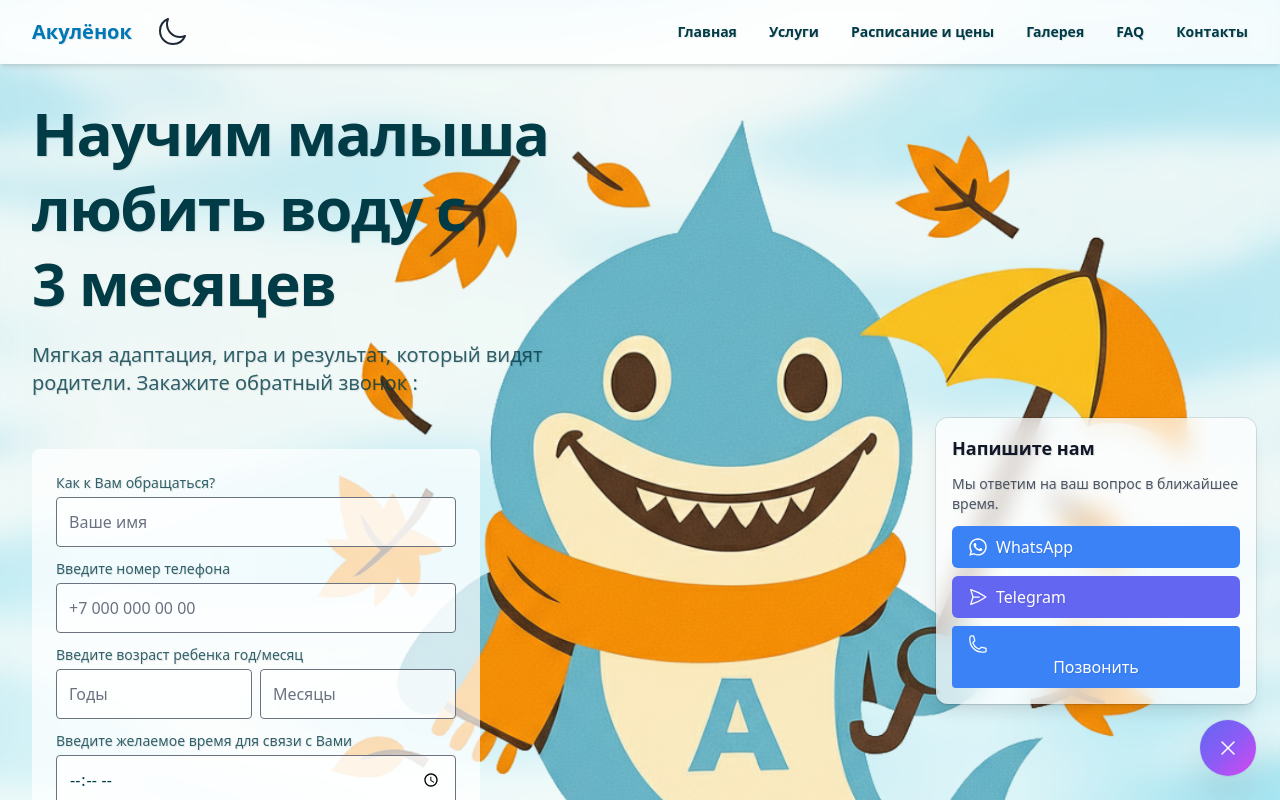
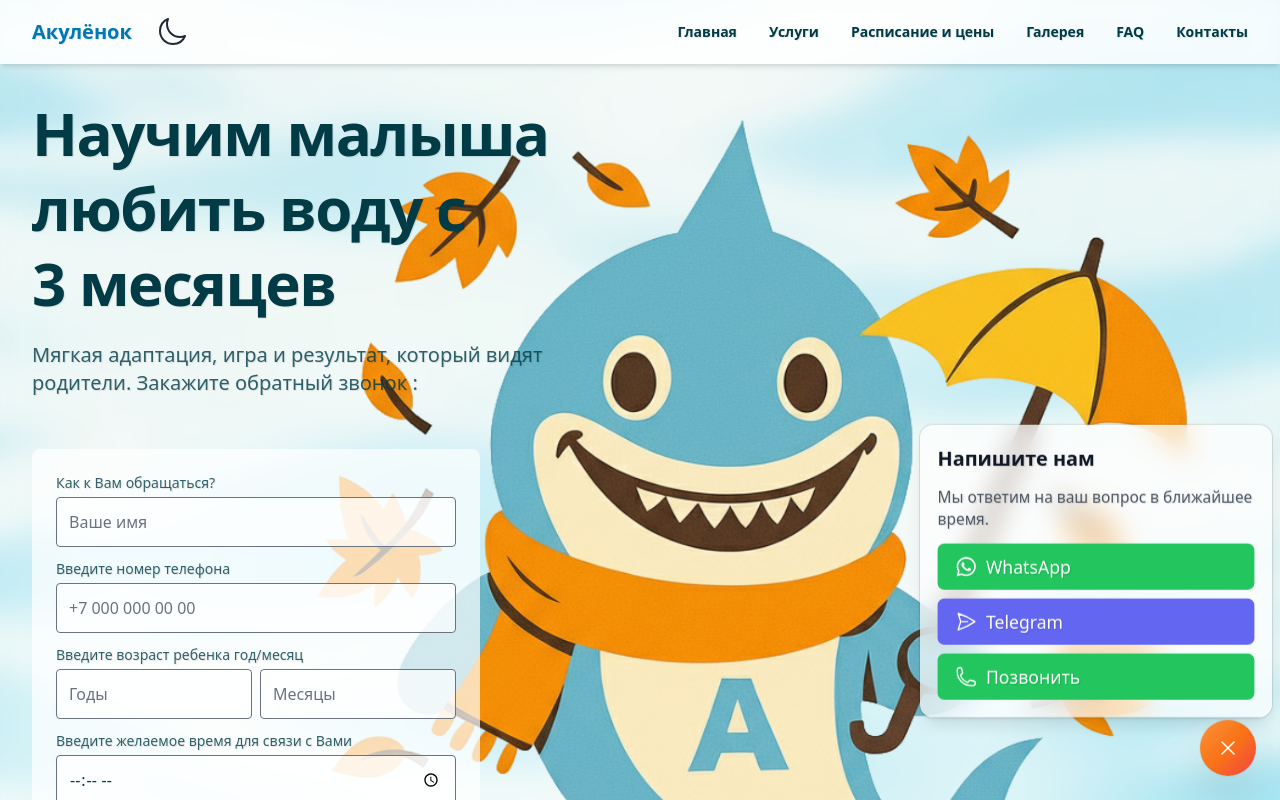
Before and after one commit to peexthree/Akulenok, a Next.js app: page / in a window 1280 px wide. Both pictures are taken after a click on the button 1228 px from the left and 748 px from the top of the page. Shown: the top 800 px of the page. Built offline with nearby package versions, Linux system fonts and the light colour scheme.

Commit message:
╨Ю╨▒╨╜╨╛╨▓╨╕╨╗ ╨║╨╛╨┤ ╨┐╤А╨╛╨╡╨║╤В╨░

```diff
--- a/components/popupWidget.js
+++ b/components/popupWidget.js
@@ -47,7 +47,7 @@ const [hasInteracted, setHasInteracted] = useState(false);
   const fabClasses = clsx(
     "fixed bottom-6 right-6 z-[60] inline-flex items-center justify-center",
     "h-14 w-14 rounded-full shadow-2xl ring-1 ring-black/5",
-    "bg-gradient-to-br from-indigo-500 via-violet-500 to-fuchsia-500",
+    "bg-gradient-to-br from-orange-400 via-orange-500 to-red-500",
     "text-white transition-transform focus:outline-none focus-visible:ring-4 focus-visible:ring-indigo-300",
     open ? "scale-100" : "hover:scale-105 active:scale-95"
   );
@@ -92,7 +92,7 @@ const [hasInteracted, setHasInteracted] = useState(false);
              ref={panelRef}
             key="panel"
             initial={{ opacity: 0, y: 20, scale: 0.95 }}
-            animate={{ opacity: 1, y: 0, scale: 1 }}
+            animate={{ opacity: 1, y: 0, scale: 1.1 }}
             exit={{ opacity: 0, y: 10, scale: 0.95 }}
             transition={{ type: "spring", stiffness: 260, damping: 22 }}
             className={clsx(
@@ -105,7 +105,7 @@ const [hasInteracted, setHasInteracted] = useState(false);
             <h3 className="text-lg font-semibold text-gray-900 dark:text-gray-100">
               Напишите нам
             </h3>
-           <p className="text-sm text-gray-600 dark:text-gray-400">
+           <p className="text-sm text-gray-600 dark:text-gray-100">
               Мы ответим на ваш вопрос в ближайшее время.
             </p>
            <div className="flex flex-col gap-2">
@@ -113,7 +113,7 @@ const [hasInteracted, setHasInteracted] = useState(false);
                 href="https://wa.me/79273039977"
                 target="_blank"
                 rel="noopener noreferrer"
-               className="inline-flex items-center gap-2 rounded-md bg-blue-500 px-4 py-2 text-white hover:bg-blue-600 transition"
+               className="inline-flex items-center gap-2 rounded-md bg-green-500 px-4 py-2 text-white hover:bg-blue-600 transition"
               >
 <FaWhatsapp className="h-5 w-5" />
                 WhatsApp
@@ -122,14 +122,14 @@ const [hasInteracted, setHasInteracted] = useState(false);
                 href="https://t.me/+79273039977"
                 target="_blank"
                 rel="noopener noreferrer"
-              className="inline-flex items-center gap-2 rounded-md bg-indigo-500 px-4 py-2 text-white hover:bg-indigo-600 transition"
+              className="inline-flex items-center gap-2 rounded-md bg-indigo-500 px-4 py-2 text-white hover:bg-sky-600 transition"
               >
  <PaperAirplaneIcon className="h-5 w-5" />
                 Telegram
               </a>
  <a
                 href="tel:+79273039977"
-                className="block w-full rounded bg-blue-500 px-4 py-2 text-center text-white font-medium hover:bg-blue-600 transition"
+               className="inline-flex items-center gap-2 rounded-md bg-green-500 px-4 py-2 text-white hover:bg-orange-500 transition"
               >
  <PhoneIcon className="h-5 w-5" />
                 Позвонить
```
